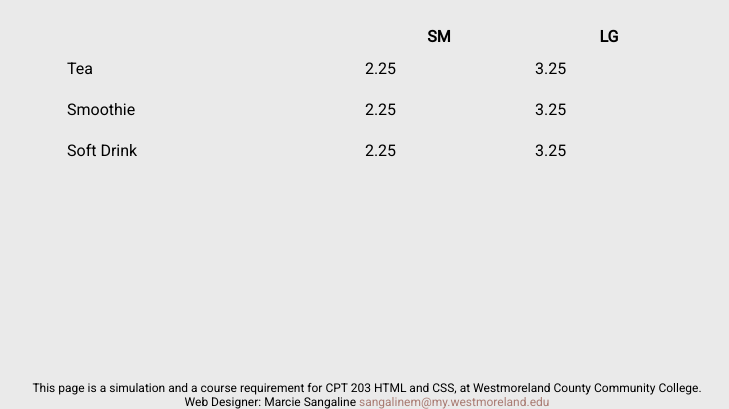
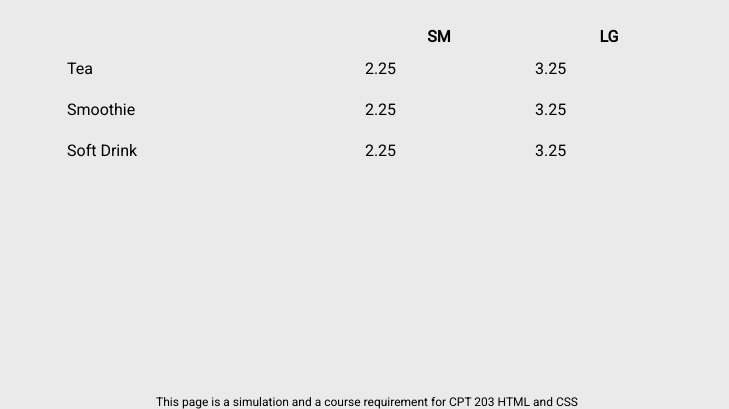
Before and after one commit to maesangaline/the-cafe, a plain HTML site: page beverages.html in a window 1280 px wide. Shown: the part 391-800 px from the top of the page, without its empty margins (273-1002 px from the left). Drawn offline with Linux system fonts and the light colour scheme.

Commit message:
Update beverages.html

```diff
--- a/beverages.html
+++ b/beverages.html
@@ -56,8 +56,7 @@
 		<br><br>
 <footer>
 <div class="footer">
-This page is a simulation and a course requirement for CPT 203 HTML and CSS, at Westmoreland County Community College.<br>
-Web Designer: Marcie Sangaline <a class="email" href="mailto:sangalinem@my.westmoreland.edu">sangalinem@my.westmoreland.edu</a>
+This page is a simulation and a course requirement for CPT 203 HTML and CSS
 </footer>
 </body>
 </div>
```
